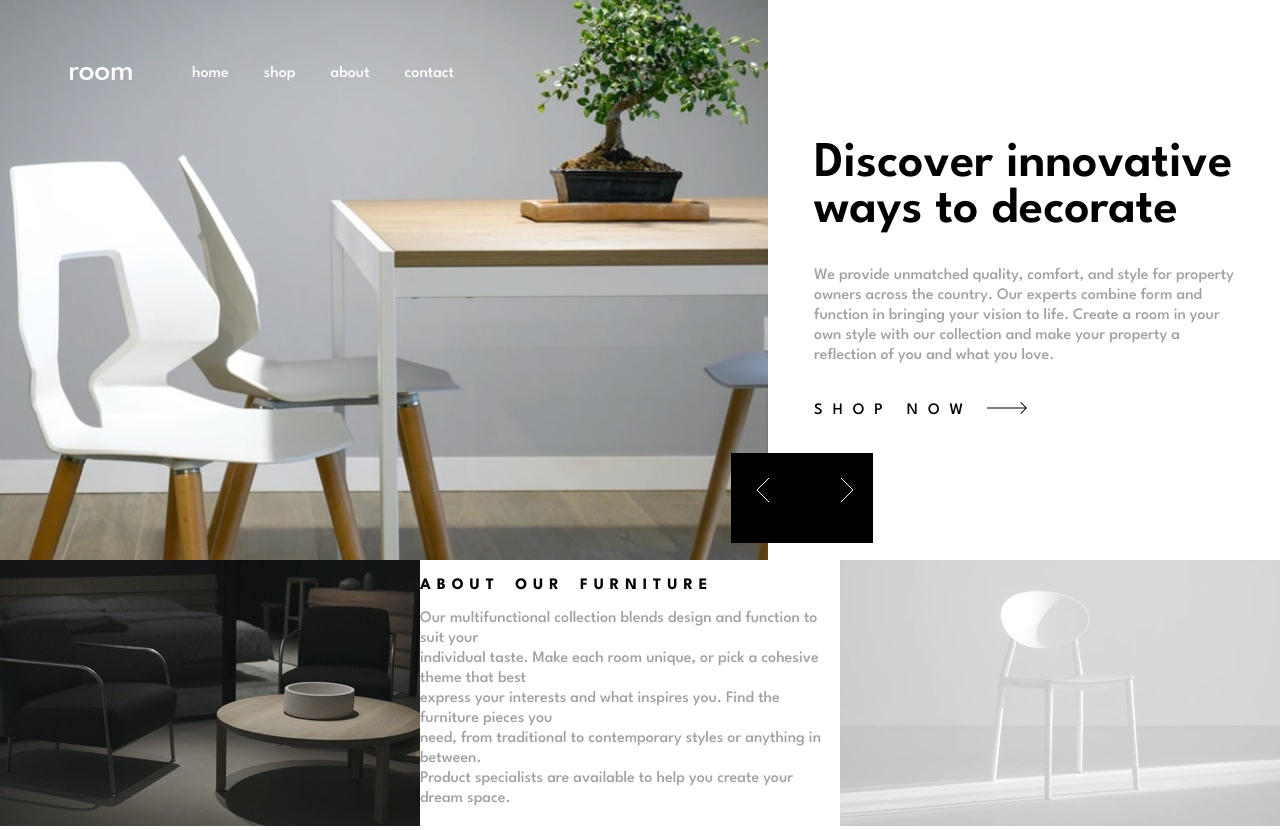
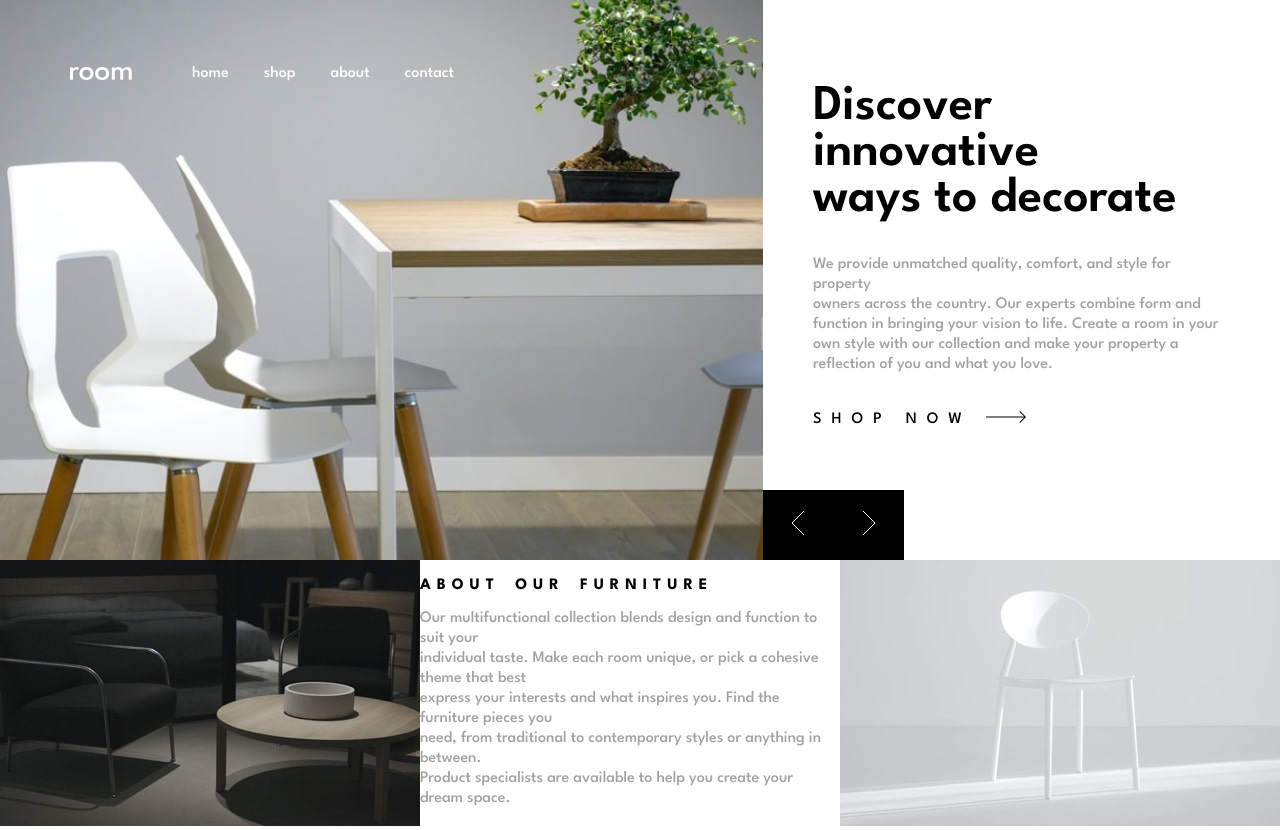
Before and after one commit to Emmah-bakare/room, a plain HTML site: page index.html in a window 1280 px wide. Drawn offline with Linux system fonts and the light colour scheme.

Commit message:
(second-room-commit)

```diff
--- a/index.html
+++ b/index.html
@@ -51,7 +51,7 @@
 
           <div class="section-one-text">
             <div>
-              <h1 class="h1-header">
+              <h1 class="hero-heading">
                 Discover innovative <br />
                 ways to decorate
               </h1>
--- a/style.css
+++ b/style.css
@@ -3,6 +3,7 @@ body {
   padding: 0;
   font-family: "league spartan";
   font-size: 16px;
+  height: 100vh;
 }
 
 /* navbar */
@@ -48,11 +49,11 @@ body {
 }
 
 .section-one-text {
-  margin: auto;
+  padding: 50px;
   position: relative;
 }
 
-.h1-header {
+.hero-heading {
   font-size: 50px;
   font-weight: 600;
   color: #000000ff;
@@ -73,24 +74,20 @@ body {
 .shop-now {
   letter-spacing: 10px;
   font-weight: 500;
-  color: #000000ff;
+  color: black;
   padding-right: 10px;
 }
 
-.section-one-text .black-rectangle-box-container {
+.black-rectangle-box {
+  align-items: center;
+  height: 70px;
+  width: 141px;
+  background-color: #000000ff;
+  display: flex;
+  justify-content: space-around;
   position: absolute;
-  margin: 0;
-  right: 86%;
-}
-
-.black-rectangle-box {
-  height: 40px;
-  width: 92px;
-  background-color: #000000ff;
-  padding: 25px;
-  gap: 70px;
-  display: grid;
-  grid-template-columns: 1fr 1fr;
+  left: 0;
+  bottom: 0;
 }
 
 /* section two  */
```
